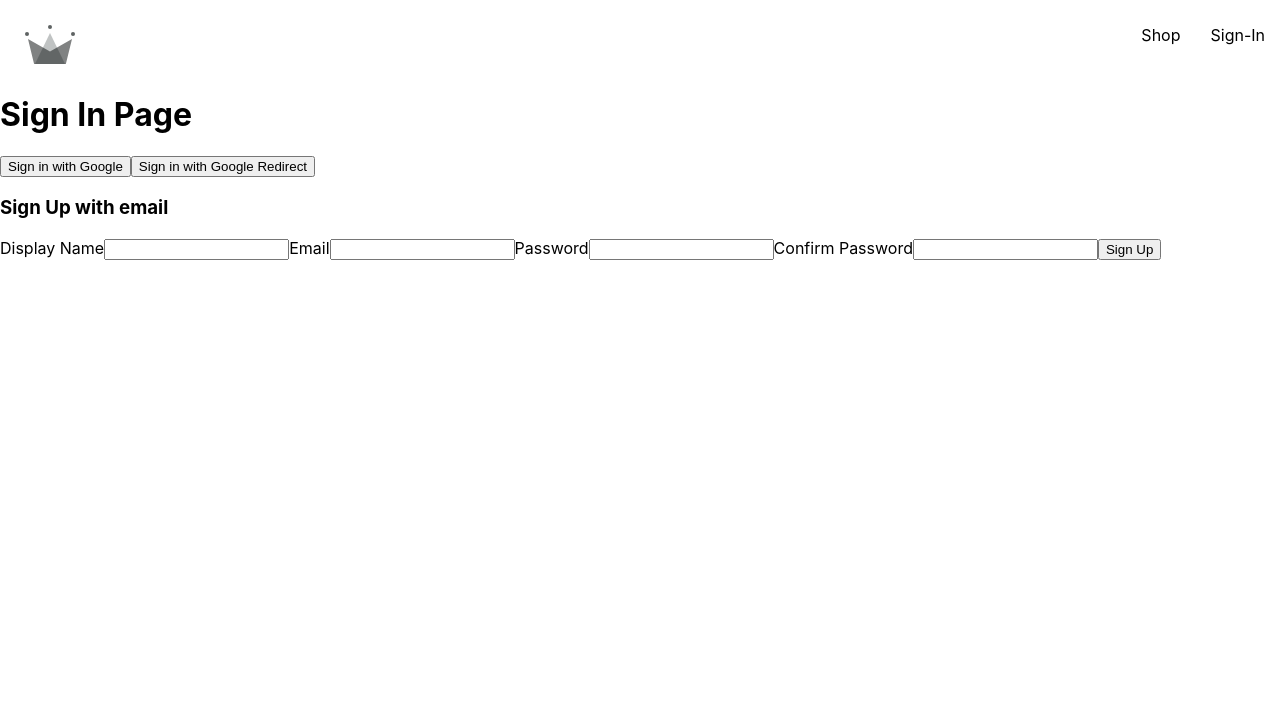
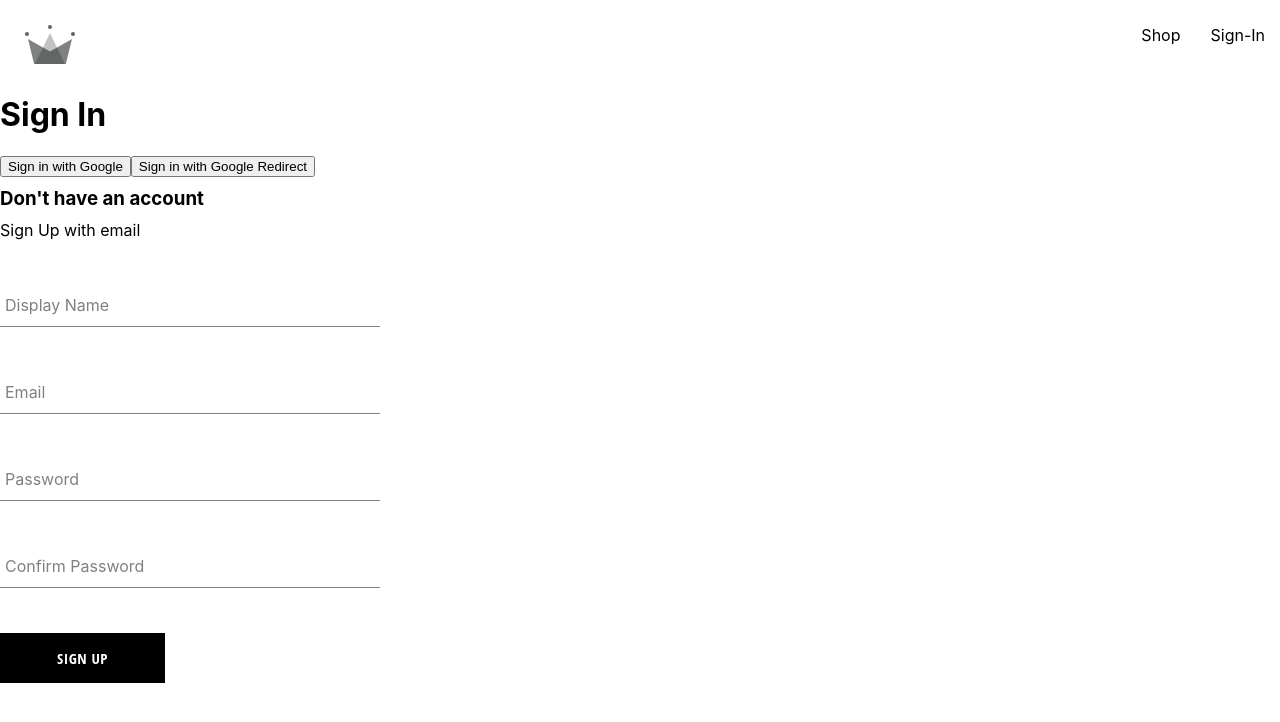
Before and after one commit to Luisddr/Proyecto-de-Practicas, a React (Create React App) app: page /signIn in a window 1280 px wide. Shown: the top 722 px of the page. Built offline with nearby package versions, Linux system fonts and the light colour scheme.

Commit message:
Sign up styles and completed functional sign up w/email

```diff
--- /dev/null
+++ b/src/components/FormInput/FormInput.jsx
@@ -0,0 +1,20 @@
+import './form-input.styles.scss'
+
+const FormInput = ({ label, ...otherProps }) => {
+    return (
+      <div className='group'>
+        <input className='form-input' {...otherProps} />
+        {label && (
+          <label
+            className={`${
+              otherProps.value && otherProps.value.length ? 'shrink' : ''
+            } form-input-label`}
+          >
+            {label}
+          </label>
+        )}
+      </div>
+    );
+  };
+
+  export default FormInput;
--- /dev/null
+++ b/src/components/FormInput/form-input.styles.scss
@@ -0,0 +1,54 @@
+$sub-color: grey;
+$main-color: black;
+
+@mixin shrinkLabel {
+  top: -14px;
+  font-size: 12px;
+  color: $main-color;
+}
+
+.group {
+  position: relative;
+  margin: 45px 0;
+
+  .form-input {
+    background: none;
+    background-color: white;
+    color: $sub-color;
+    font-size: 18px;
+    padding: 10px 10px 10px 5px;
+    display: block;
+    width: 100%;
+    border: none;
+    border-radius: 0;
+    border-bottom: 1px solid $sub-color;
+    margin: 25px 0;
+
+    &:focus {
+      outline: none;
+    }
+
+    &:focus ~ .form-input-label {
+      @include shrinkLabel();
+    }
+  }
+
+  input[type='password'] {
+    letter-spacing: 0.3em;
+  }
+
+  .form-input-label {
+    color: $sub-color;
+    font-size: 16px;
+    font-weight: normal;
+    position: absolute;
+    pointer-events: none;
+    left: 5px;
+    top: 10px;
+    transition: 300ms ease all;
+
+    &.shrink {
+      @include shrinkLabel();
+    }
+  }
+}
--- a/src/components/SignUpForm/SignUp.styles.scss
+++ b/src/components/SignUpForm/SignUp.styles.scss
@@ -0,0 +1,9 @@
+.sign-up-container{
+    display:flex;
+    flex-direction: column;
+    width: 380px;
+
+    h3{
+        margin: 10px 0;
+    }
+}
--- a/src/components/SignUpForm/SignUpForm.jsx
+++ b/src/components/SignUpForm/SignUpForm.jsx
@@ -1,85 +1,147 @@
-import React, { useState } from 'react';
+import React, { useState } from "react";
 
-import { createAuthUserWithEmailAndPassword } from '../../utils/firebase/firebase.utils';
+import {
+  createAuthUserWithEmailAndPassword,
+  createUserDocumentFromAuth,
+} from "../../utils/firebase/firebase.utils";
+import Button from "../button/button.component";
+import FormInput from "../FormInput/FormInput";
+import "./SignUp.styles.scss"
+
+export function Validate(data) {
+  let errors = {};
+
+  if (data.confirmPassword !== data.password) {
+    errors.password = "Password must be the same in both fields";
+  }
+
+  if (!data.displayName) {
+    errors.displayName = "You must enter a valid name";
+  }
+
+  if (
+    !/^[a-zA-Z0-9.!#$%&’*+/=?^_`{|}~-]+@[a-zA-Z0-9-]+(?:\.[a-zA-Z0-9-]+)*$/.test(
+      data.email
+    )
+  ) {
+    errors.email = "enter a valid email";
+  }
+  return errors;
+}
+
+function SignUpForm() {
+  const [data, setData] = useState({
+    displayName: "",
+    email: "",
+    password: "",
+    confirmPassword: "",
+  });
+
+
+  const [errors, setErrors] = useState({});
+
+  const handleChange = (e) => {
+    setData({
+      ...data,
+      [e.target.name]: e.target.value,
+    });
+    setErrors(
+      Validate({
+        ...data,
+        [e.target.name]: e.target.value,
+      })
+    );
+  };
+  //console.log(data)
+
+  const handleSubmit = async (e) => {
+    e.preventDefault();
+    if (errors.password || errors.displayName || errors.email) {
+      alert("Verify your information, something is missing or wrong format");
+      return;
+    }
+    try {
+      const { email } = data;
+      const { password } = data;
+      console.log(email);
+      const { user } = await createAuthUserWithEmailAndPassword(
+        email,
+        password
+      );
+
+      const { displayName } = data;
+
+      await createUserDocumentFromAuth(user, { displayName });
+
+    } catch (err) {
+      if (err.code === "auth/email-already-in-use") {
+        alert("The email is already registered");
+      }
+      console.error(err.message);
+    }
+  };
+
+  return (
+    <>
+      <div className="sign-up-container">
+        <h3>Don't have an account</h3>
+        <span>Sign Up with email</span>
+        <form onSubmit={handleSubmit}>
 
 
 
-export function Validate(data){
-    let errors = {}
-
-    if(data.confirmPassword !== data.password){
-        errors.password = "Password must be the same in both fields"
-    }
-
-    if(!data.name){
-        errors.name="You must enter a valid name"
-    }
-
-    if(!/^[a-zA-Z0-9.!#$%&’*+/=?^_`{|}~-]+@[a-zA-Z0-9-]+(?:\.[a-zA-Z0-9-]+)*$/.test(data.email)){
-        errors.email("enter a valid email")
-    }
-    return errors
-}
-
-function SignUpForm() {
-
-    const [data, setData] = useState({
-        name: "",
-        email:"",
-        password:"",
-        confirmPassword:""
-
-    })
-
-    const [errors, setErrors] = useState({})
+          <FormInput
+            label="Display Name"
+            name="displayName"
+            id="displayName"
+            type="text"
+            required
+            onChange={handleChange}
+            />
 
 
 
-    const handleChange = (e)=>{
-        setData({
-            ...data,
-            [e.target.name] : e.target.value
-        });
-        setErrors(Validate({
-            ...data,
-            [e.target.name]: e.target.value
-        }))
-    }
-    //console.log(data)
 
-    const handleSubmit = (e)=>{
-        e.preventDefault()
-        if(errors.password || errors.name || errors.email){
-            alert("Verify your information, something is missing or wrong format")
-        }
-        else{
-            createAuthUserWithEmailAndPassword(data.email, data.password)
-        }
-    }
+          <FormInput
+            label="Email"
+            name="email"
+            id="email"
+            type="email"
+            required
+            onChange={handleChange}
+            />
 
-    return (
-        <>
-        <div>
-            <h3>Sign Up with email</h3>
-            <form onSubmit={handleSubmit}>
-                <label>Display Name</label>
-                <input name='name' id='name' type="text" required onChange={handleChange}/>
 
-                <label>Email</label>
-                <input name='email' id='email' type="email" required onChange={handleChange}/>
 
-                <label>Password</label>
-                <input name='password' id='password' type="password" required onChange={handleChange} />
+          <FormInput
+            label="Password"
+            name="password"
+            id="password"
+            type="password"
+            required
+            onChange={handleChange}
+            />
 
-                <label>Confirm Password</label>
-                <input name='confirmPassword' id='confirmPassword' type="password" required onChange={handleChange} />
-                {errors.password && <span>{errors.password}</span>}
-                <button type='submit'>Sign Up</button>
 
-            </form>
-        </div>
-        </>
-    );
+
+
+          <FormInput
+            label="Confirm Password"
+            name="confirmPassword"
+            id="confirmPassword"
+            type="password"
+            required
+            onChange={handleChange}
+            />
+
+
+
+          {errors.password && <span>{errors.password}</span>}
+          <Button type="submit">Sign Up</Button>
+        </form>
+      </div>
+    </>
+  );
 }
 
 export default SignUpForm;
--- a/src/components/SingIn/SignIn.jsx
+++ b/src/components/SingIn/SignIn.jsx
@@ -36,7 +36,7 @@ function SignIn() {
 
   return (
     <div>
-      <h1>Sign In Page</h1>
+      <h1>Sign In</h1>
       <button onClick={logGoogleUser}>Sign in with Google</button>
       <button onClick={signInWithGoogleRedirect}>
         Sign in with Google Redirect
--- /dev/null
+++ b/src/components/button/button.component.jsx
@@ -0,0 +1,19 @@
+import './button.styles.scss'
+
+
+const BUTTON_TYPE={
+    google: 'google-sign-in',
+    inverted: 'inverted'
+}
+
+function Button({children, buttonType, ...otherProps}) {
+    return (
+        <button className={`button-container ${BUTTON_TYPE[buttonType]}`}
+        {...otherProps}
+        >
+            {children}
+        </button>
+    );
+}
+
+export default Button;
--- /dev/null
+++ b/src/components/button/button.styles.scss
@@ -0,0 +1,46 @@
+.button-container {
+  min-width: 165px;
+  width: auto;
+  height: 50px;
+  letter-spacing: 0.5px;
+  line-height: 50px;
+  padding: 0 35px 0 35px;
+  font-size: 15px;
+  background-color: black;
+  color: white;
+  text-transform: uppercase;
+  font-family: 'Open Sans Condensed';
+  font-weight: bolder;
+  border: none;
+  cursor: pointer;
+  display: flex;
+  justify-content: center;
+
+  &:hover {
+    background-color: white;
+    color: black;
+    border: 1px solid black;
+  }
+
+  &.google-sign-in {
+    background-color: #4285f4;
+    color: white;
+
+    &:hover {
+      background-color: #357ae8;
+      border: none;
+    }
+  }
+
+  &.inverted {
+    background-color: white;
+    color: black;
+    border: 1px solid black;
+
+    &:hover {
+      background-color: black;
+      color: white;
+      border: none;
+    }
+  }
+}
--- a/src/utils/firebase/firebase.utils.js
+++ b/src/utils/firebase/firebase.utils.js
@@ -33,7 +33,7 @@ export const signInWithGoogleRedirect = () =>
 
 export const db = getFirestore();
 
-export const createUserDocumentFromAuth = async (userAuth) => {
+export const createUserDocumentFromAuth = async (userAuth, additionalInfo = {}) => {
   const userDocReference = doc(db, "users", userAuth.uid);
 
   // console.log(userDocReference);
@@ -53,6 +53,7 @@ export const createUserDocumentFromAuth = async (userAuth) => {
         displayName,
         email,
         createdAt,
+        ...additionalInfo
       });
     } catch (err) {
       console.log(err.message);
@@ -64,5 +65,5 @@ export const createUserDocumentFromAuth = async (userAuth) => {
 
 export const createAuthUserWithEmailAndPassword = async (email, password)=>{
   if(!email || !password)return
- await createUserWithEmailAndPassword(auth, email, password)
+ return await createUserWithEmailAndPassword(auth, email, password)
 }
```
